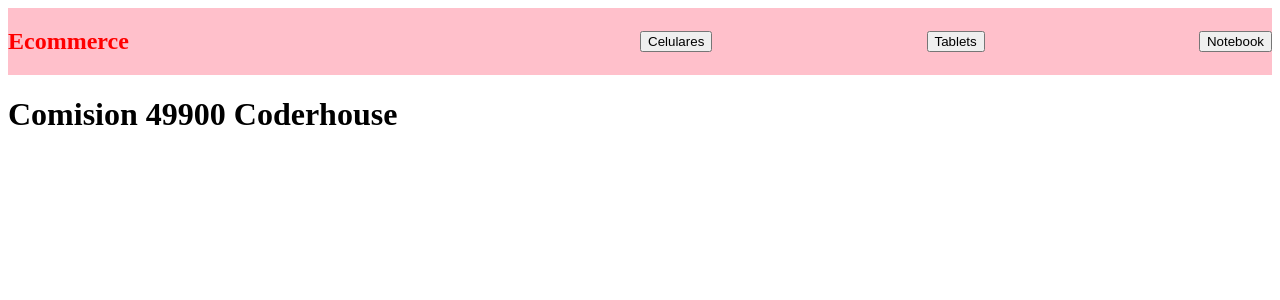
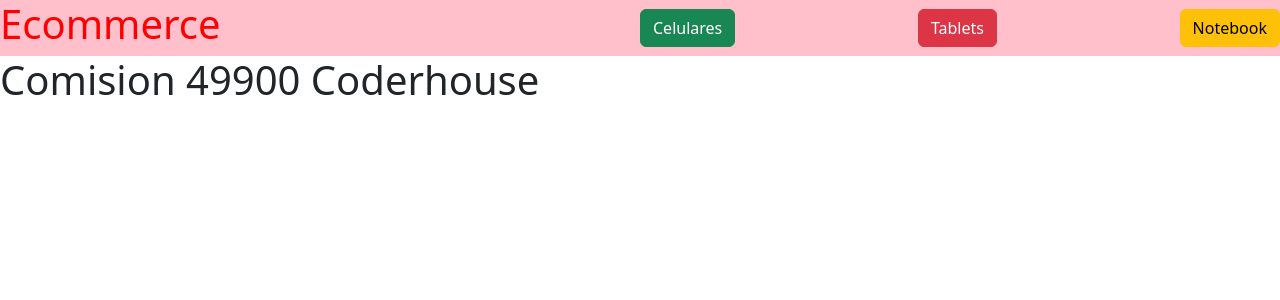
Before and after one commit to sebastianzuviria/ecommerce49900, a React (Vite) app: page / in a window 1280 px wide. Shown: the top 300 px of the page. Built offline with nearby package versions, Linux system fonts and the light colour scheme.

Commit message:
Clase de jsx y empaquetadores

```diff
--- a/package.json
+++ b/package.json
@@ -10,6 +10,7 @@
     "preview": "vite preview"
   },
   "dependencies": {
+    "bootstrap": "^5.3.2",
     "react": "^18.2.0",
     "react-dom": "^18.2.0"
   },
--- a/src/components/Navbar/Navbar.jsx
+++ b/src/components/Navbar/Navbar.jsx
@@ -5,9 +5,9 @@ const Navbar = () => {
         <nav className={classes.container} style={{ display: 'flex', justifyContent: 'space-between'}}>
             <h1 className={classes.rojo}>Ecommerce</h1>
             <section className={classes.categories}>
-                <button>Celulares</button>
-                <button>Tablets</button>
-                <button>Notebook</button>
+                <button className='btn btn-success'>Celulares</button>
+                <button className='btn btn-danger'>Tablets</button>
+                <button className='btn btn-warning'>Notebook</button>
             </section>
         </nav>
     )
--- a/src/main.jsx
+++ b/src/main.jsx
@@ -1,6 +1,7 @@
 import React from 'react'
 import ReactDOM from 'react-dom/client'
 import App from './App.jsx'
+import 'bootstrap/dist/css/bootstrap.css';
 
 ReactDOM.createRoot(document.getElementById('root')).render(
   <React.StrictMode>
```
Also changed, not shown: 1 other file (tests, documents, lock files or other folders).
